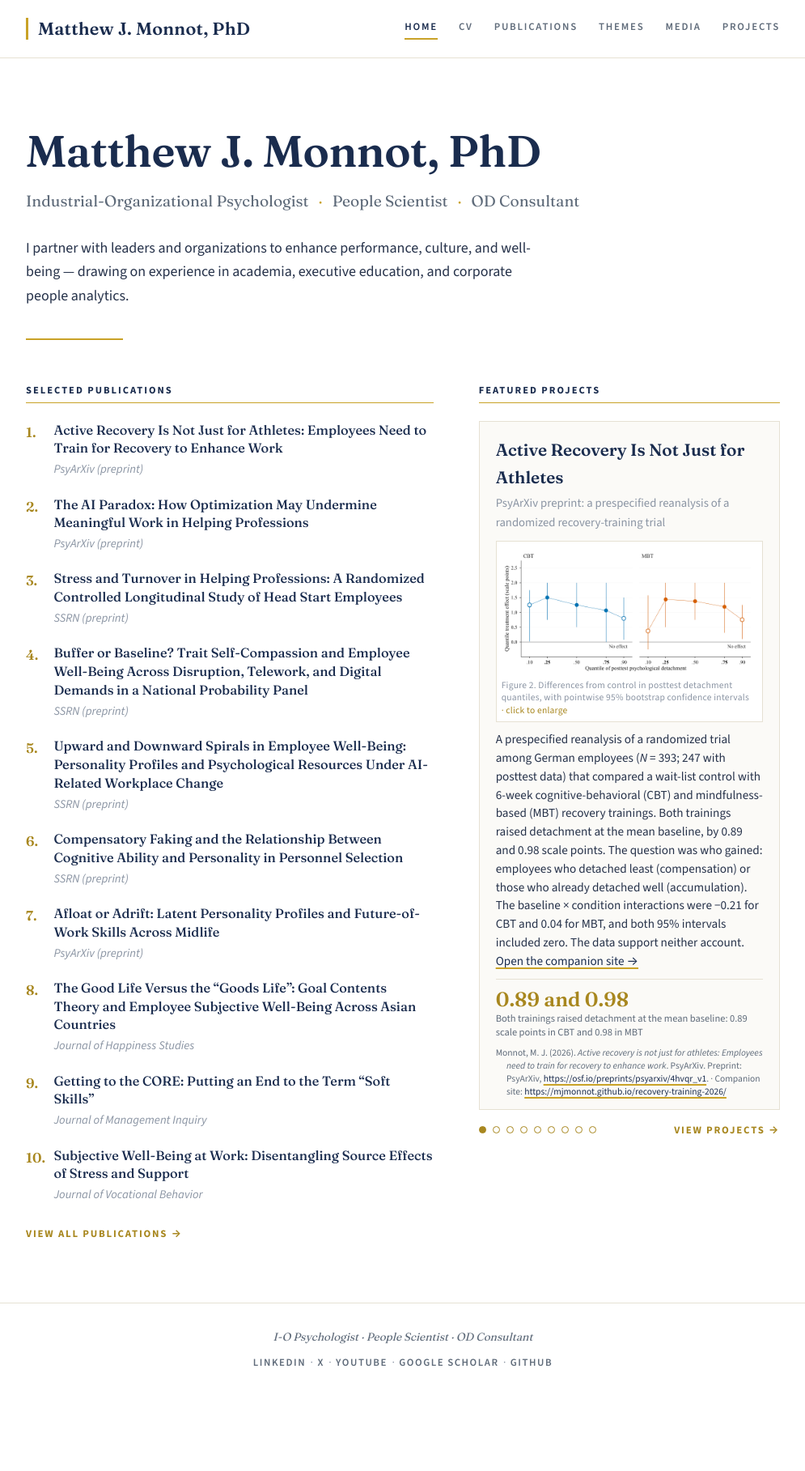
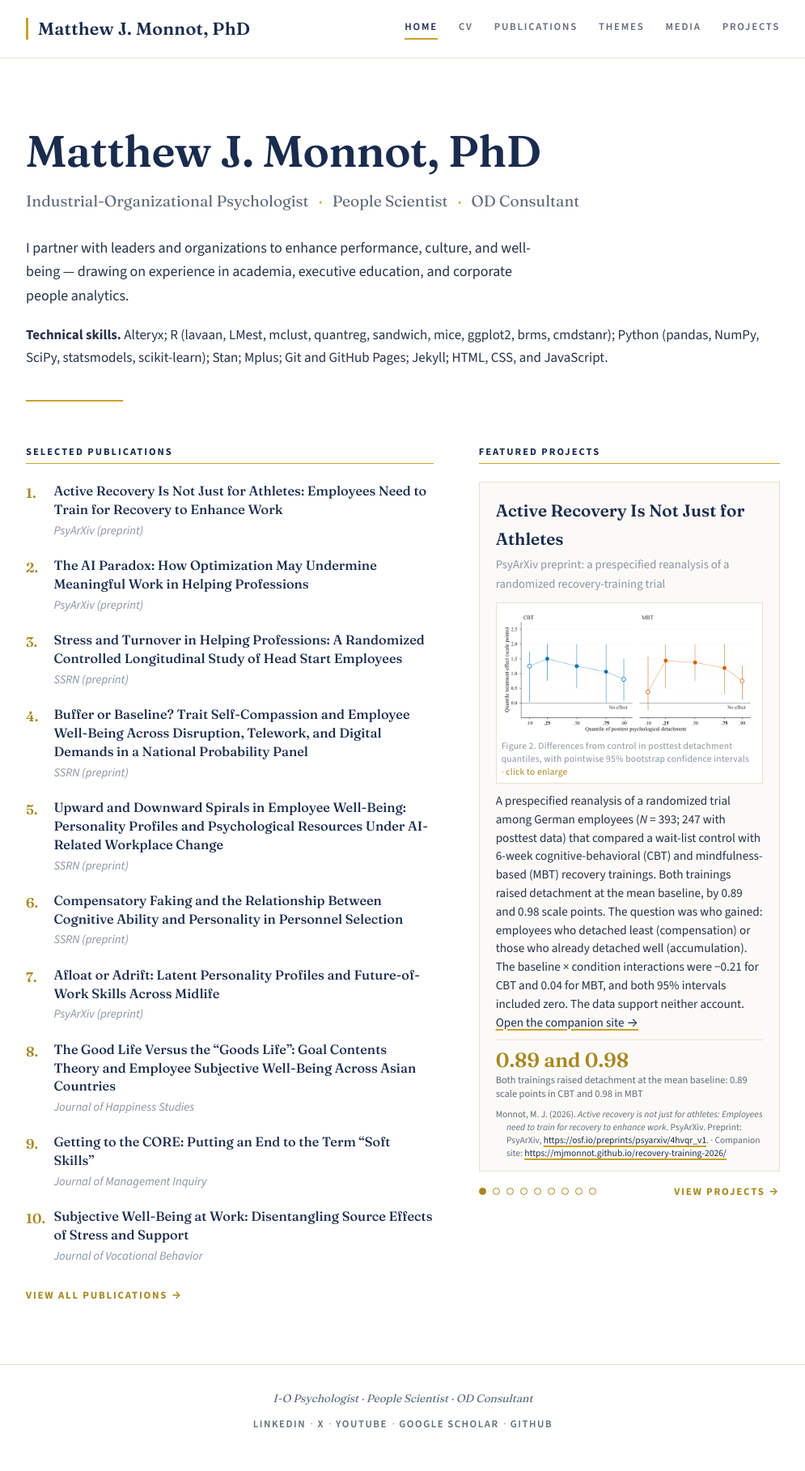
Before and after one commit to mjmonnot/mjmonnot.github.io, a Jekyll site: the page built from index.md, in a window 1280 px wide. Shown: the whole page at 81% size, without its empty margins (142-1137 px from the left). Built offline with Jekyll 4.4.1, drawn with Linux system fonts in a browser that asks for light colours; before the commit the page ends 1741 px from its top, so only the background shows below that.

Commit message:
Add Technical Skills to CV and About; Tools used on LEC and Recovery companions

```diff
--- a/index.md
+++ b/index.md
@@ -8,6 +8,7 @@
   <h1>Matthew J. Monnot, PhD</h1>
   <p class="tagline">Industrial-Organizational Psychologist <span class="sep">&middot;</span> People Scientist <span class="sep">&middot;</span> OD Consultant</p>
   <p class="lede">I partner with leaders and organizations to enhance performance, culture, and well-being &mdash; drawing on experience in academia, executive education, and corporate people analytics.</p>
+  <p class="skills"><strong>Technical skills.</strong> Alteryx; R (lavaan, LMest, mclust, quantreg, sandwich, mice, ggplot2, brms, cmdstanr); Python (pandas, NumPy, SciPy, statsmodels, scikit-learn); Stan; Mplus; Git and GitHub Pages; Jekyll; HTML, CSS, and JavaScript.</p>
   <hr class="gold-rule">
 </section>
 
--- a/lec-2026/index.html
+++ b/lec-2026/index.html
@@ -110,6 +110,8 @@
   <p class="note">Monnot, M. J., &amp; Thompson, I. (2026, September 30–October 1). <em>The AI paradox: How optimization may undermine meaningful work</em> [Digital resource]. Society for Industrial and Organizational Psychology Leading Edge Consortium, Baltimore, MD, United States. <a href="https://mjmonnot.github.io/lec-2026/">https://mjmonnot.github.io/lec-2026/</a></p>
 </main>
 
+
+  <p class="tools-used"><strong>Tools used.</strong> Python (NumPy, pandas, Anthropic SDK); HTML, CSS, and JavaScript.</p>
 <footer class="site"><div class="wrap">
   Digital goody bag · SIOP LEC 2026 · For participants. Questions: matt@vocentive.com
 </div></footer>
--- a/recovery-training-2026/index.html
+++ b/recovery-training-2026/index.html
@@ -59,6 +59,8 @@
   <p class="note">Monnot, M. J. (2026). <em>Active recovery is not just for athletes: Employees need to train for recovery to enhance work</em>. PsyArXiv. Preprint: PsyArXiv, <a href="https://osf.io/preprints/psyarxiv/4hvqr_v1">https://osf.io/preprints/psyarxiv/4hvqr_v1</a>.</p>
 </main>
 
+
+  <p class="tools-used"><strong>Tools used.</strong> R (quantreg, sandwich, mice, ggplot2, renv); HTML and CSS.</p>
 <footer class="site"><div class="wrap">
   Matthew J. Monnot · matt@vocentive.com
 </div></footer>
```
Also changed, not shown: cv.md (+2 -0 lines).
